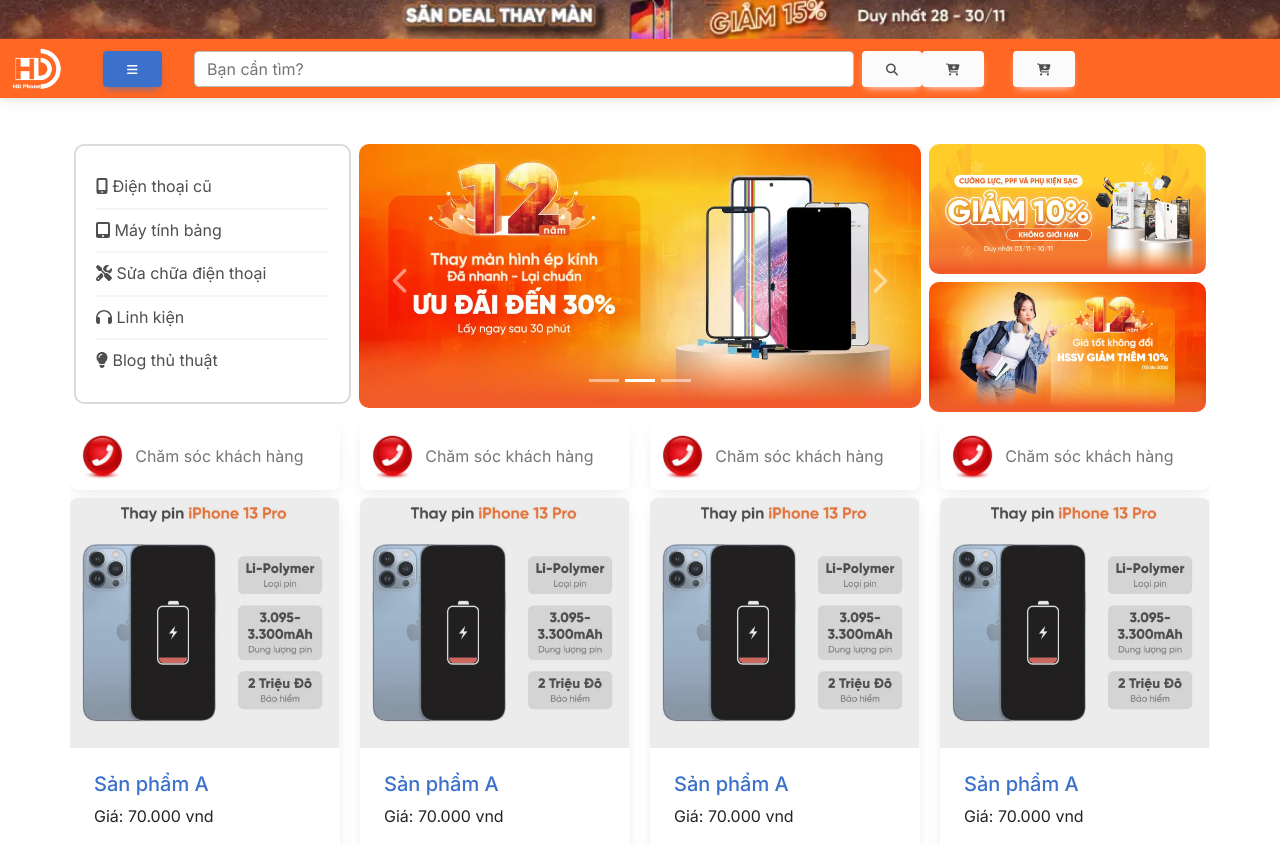
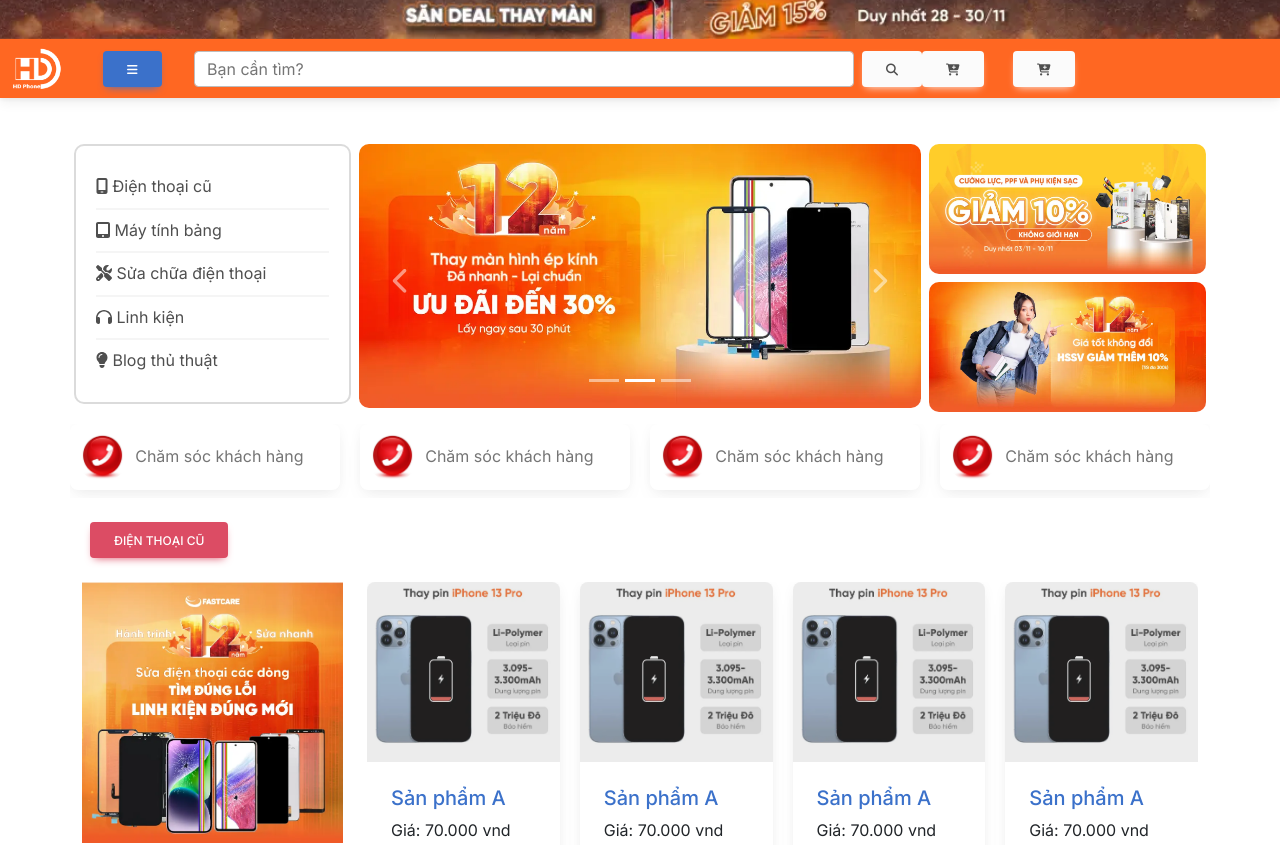
Before and after one commit to vudinhdai03092001/hdphone_fe, a Next.js app: page /client in a window 1280 px wide. Shown: the top 845 px of the page. Built offline with nearby package versions, Linux system fonts and the light colour scheme; what @ant-design/nextjs-registry would draw is missing.

Commit message:
update new

```diff
--- a/src/app/client/page.tsx
+++ b/src/app/client/page.tsx
@@ -126,7 +126,7 @@
                     </div>
                     <MDBRow className='mt-2 '>
                         <Swiper
-                         key="swiper-1"
+                            key="swiper-1"
                             className="swiper-1"
                             spaceBetween={20}
                             navigation={false}
@@ -169,7 +169,7 @@
                                         </MDBCardBody>
                                     </MDBCard>
                                 </MDBCol>
-                                <AppItemProduct />
+
                             </SwiperSlide>
                             <SwiperSlide >
                                 <MDBCol className='mb-2'>
@@ -191,7 +191,6 @@
                                         </MDBCardBody>
                                     </MDBCard>
                                 </MDBCol>
-                                <AppItemProduct />
                             </SwiperSlide>
                             <SwiperSlide >
                                 <MDBCol className='mb-2'>
@@ -213,7 +212,6 @@
                                         </MDBCardBody>
                                     </MDBCard>
                                 </MDBCol>
-                                <AppItemProduct />
                             </SwiperSlide>
                             <SwiperSlide >
                                 <MDBCol className='mb-2'>
@@ -235,7 +233,6 @@
                                         </MDBCardBody>
                                     </MDBCard>
                                 </MDBCol>
-                                <AppItemProduct />
                             </SwiperSlide>
                             <SwiperSlide >
                                 <MDBCol className='mb-2'>
@@ -257,11 +254,8 @@
                                         </MDBCardBody>
                                     </MDBCard>
                                 </MDBCol>
-                                <AppItemProduct />
                             </SwiperSlide>
                         </Swiper>
-
-
                     </MDBRow>
                 </Container >
             </div>
@@ -300,8 +294,7 @@
                     <div className="col-lg-9 col-md-12">
                         <div style={{ width: "100%" }}>
                             <Swiper
-                                key="swiper-2"
-                               className="swiper-2"
+
                                 spaceBetween={20}
                                 navigation={false}
                                 modules={[Navigation]}
```
